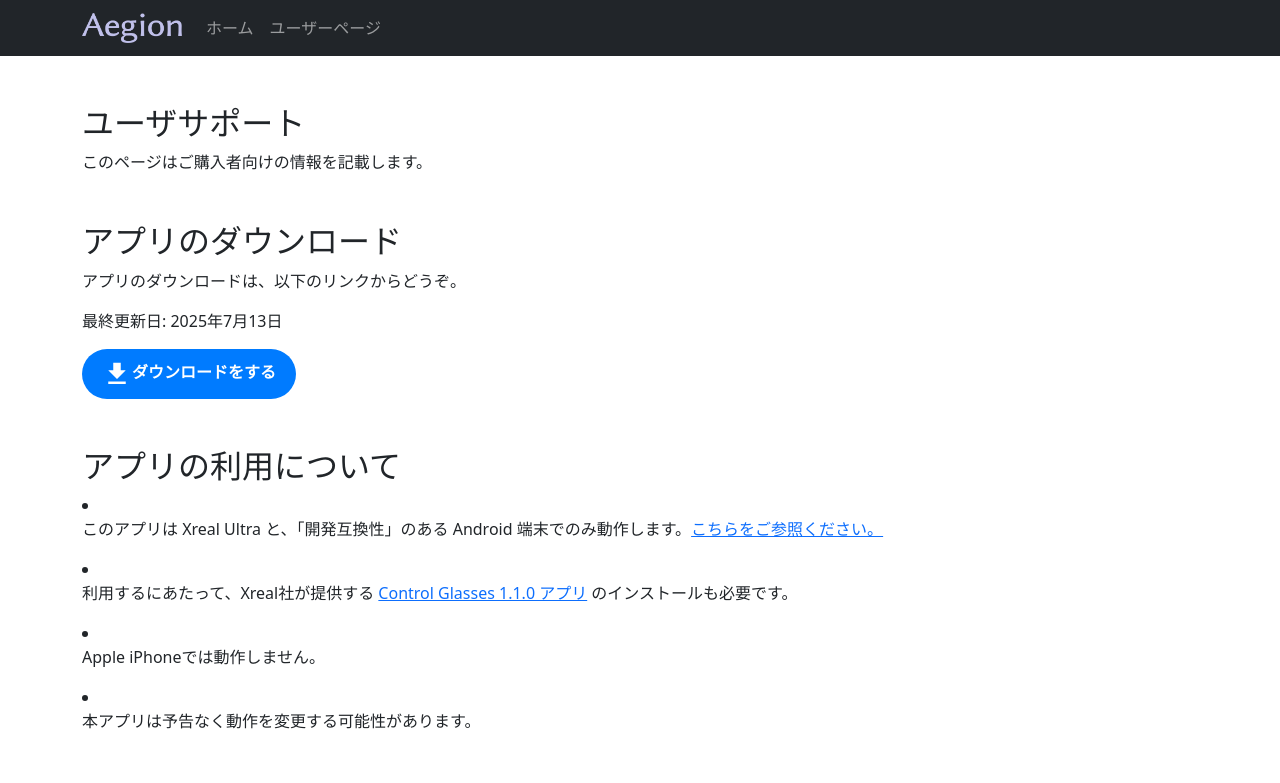
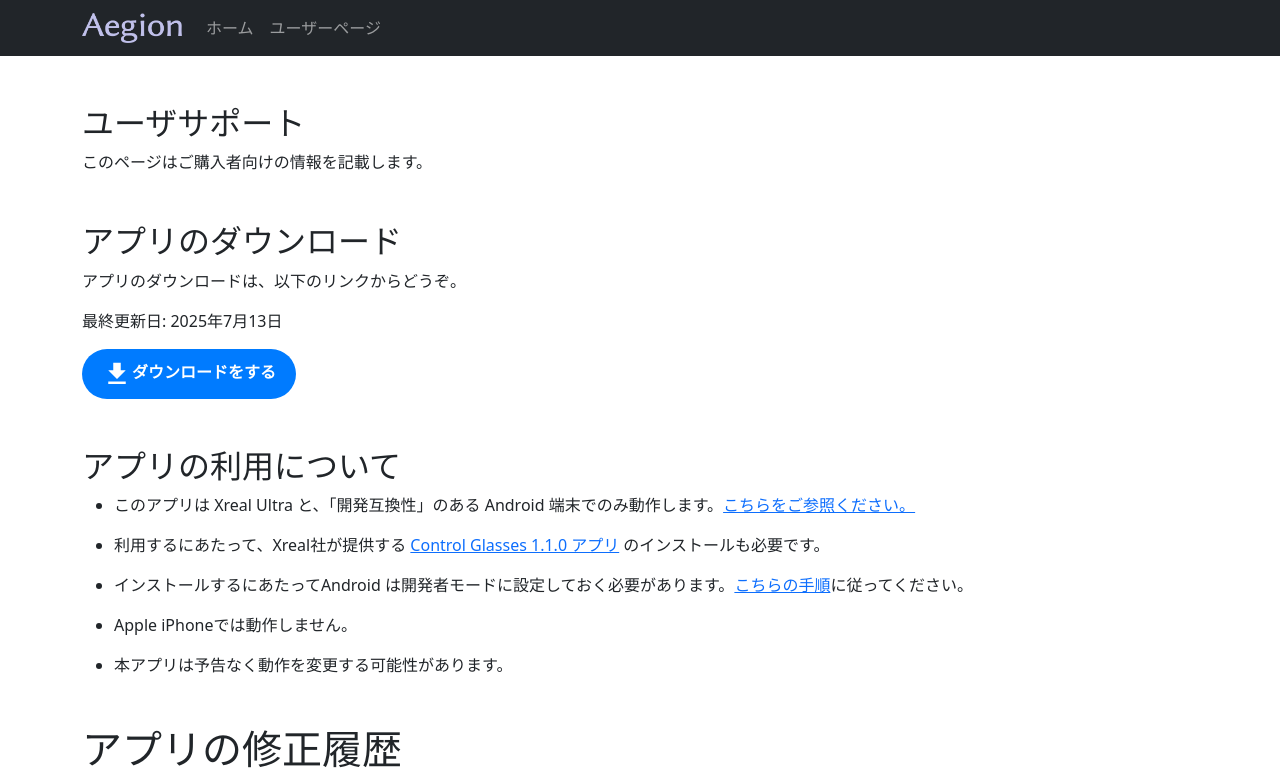
Before and after one commit to kamera25/aegion-web, a React (Create React App) app: page /#/userpage in a window 1280 px wide. Shown: the top 783 px of the page. Built offline with nearby package versions, Linux system fonts and the light colour scheme.

Commit message:
リストのタグを間違えていた問題を修正

```diff
--- a/src/UserPage.tsx
+++ b/src/UserPage.tsx
@@ -28,13 +28,13 @@ function AppRestrict() {
   return (
     <Container className="my-5">
       <h2>アプリの利用について</h2>
-      <div>
+      <ul>
         <li><p>このアプリは Xreal Ultra と、「開発互換性」のある Android 端末でのみ動作します。<a href='https://developer.xreal.com/?lang=ja'>こちらをご参照ください。</a></p></li>
         <li><p>利用するにあたって、Xreal社が提供する <a href='https://developer.xreal.com/download'>Control Glasses 1.1.0 アプリ</a> のインストールも必要です。</p></li>
+        <li><p>インストールするにあたってAndroid は開発者モードに設定しておく必要があります。<a href='https://developer.android.com/studio/debug/dev-options'>こちらの手順</a>に従ってください。</p></li>
         <li><p>Apple iPhoneでは動作しません。</p></li>
         <li><p>本アプリは予告なく動作を変更する可能性があります。</p></li>
-      </div>
-
+      </ul>
     </Container>
   );
 }
```
